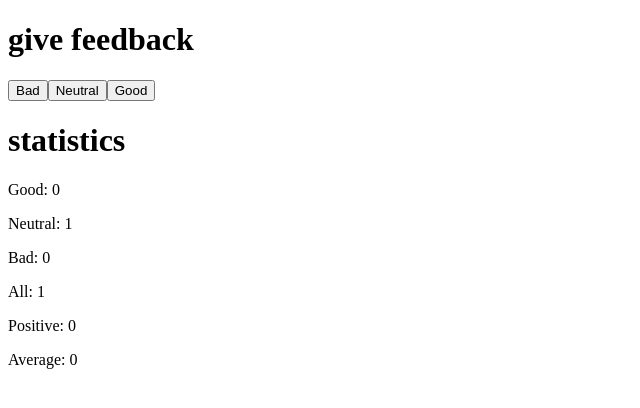
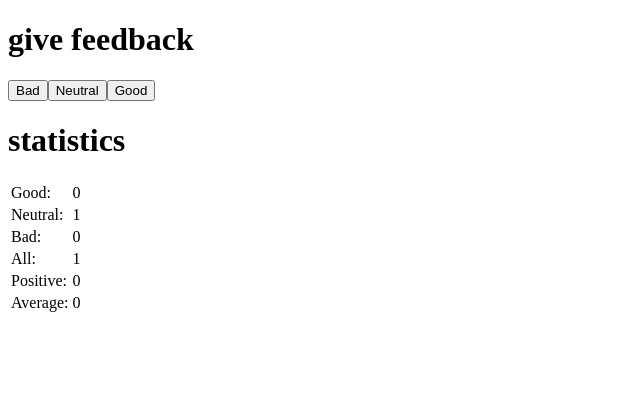
Before and after one commit to jeff7/FullStackOpen-2022, a React (Create React App) app in the folder Part1/part1/: page / in a window 1280 px wide. Both pictures are taken after a click on the button "Neutral". Shown: the top 408 px of the page, without its empty margins (0-640 px from the left). Built offline with nearby package versions, Linux system fonts and the light colour scheme.

Commit message:
Commit with exercise 1.11 remove warning

```diff
--- a/Part1/part1/src/App.js
+++ b/Part1/part1/src/App.js
@@ -2,20 +2,21 @@ import { useState } from "react";
 
 const Button = ({ handleClick, text }) => <button onClick={handleClick}>{text}</button>;
 
-const StatisticLine  = ({ statistic, text }) => <p> {text} {statistic} </p>;
+const StatisticLine  = ({ statistic, text }) => <tr><td> {text}</td><td> {statistic} </td></tr>;
 
 const Statistics = ({good, neutral, bad}) => {
 
   if ( good + neutral + bad > 0)
-   return <>
-      <StatisticLine  text={"Good: "} statistic={good} />
-      <StatisticLine  text={"Neutral: "} statistic={neutral} />
-      <StatisticLine  text={"Bad: "} statistic={bad} />
-      <StatisticLine  text={"All: "} statistic={bad + neutral + good} />
-      <StatisticLine  text={"Positive: "} statistic={ good/ (bad + neutral + good)} />
-      <StatisticLine  text={"Average: "} statistic={ (good - bad) / (bad + neutral + good)} />
-
-    </>
+   return <table>
+       <tbody>
+         <StatisticLine text={"Good: "} statistic={good} />
+         <StatisticLine text={"Neutral: "} statistic={neutral} />
+         <StatisticLine text={"Bad: "} statistic={bad} />
+         <StatisticLine text={"All: "} statistic={bad + neutral + good} />
+         <StatisticLine text={"Positive: "} statistic={good / (bad + neutral + good)} />
+         <StatisticLine text={"Average: "} statistic={(good - bad) / (bad + neutral + good)} />
+       </tbody>
+     </table>;
 
     return <p>No feedback given</p>
 }
@@ -32,7 +33,9 @@ const App = () => {
       <Button handleClick={() => setNeutral(neutral + 1)} text={"Neutral"}/>
       <Button handleClick={() => setGood(good + 1)} text={"Good"}/>
       <h1>statistics</h1>
+
       <Statistics good={good} bad={bad} neutral={neutral}/>
+
     </div>;
 };
 
```
